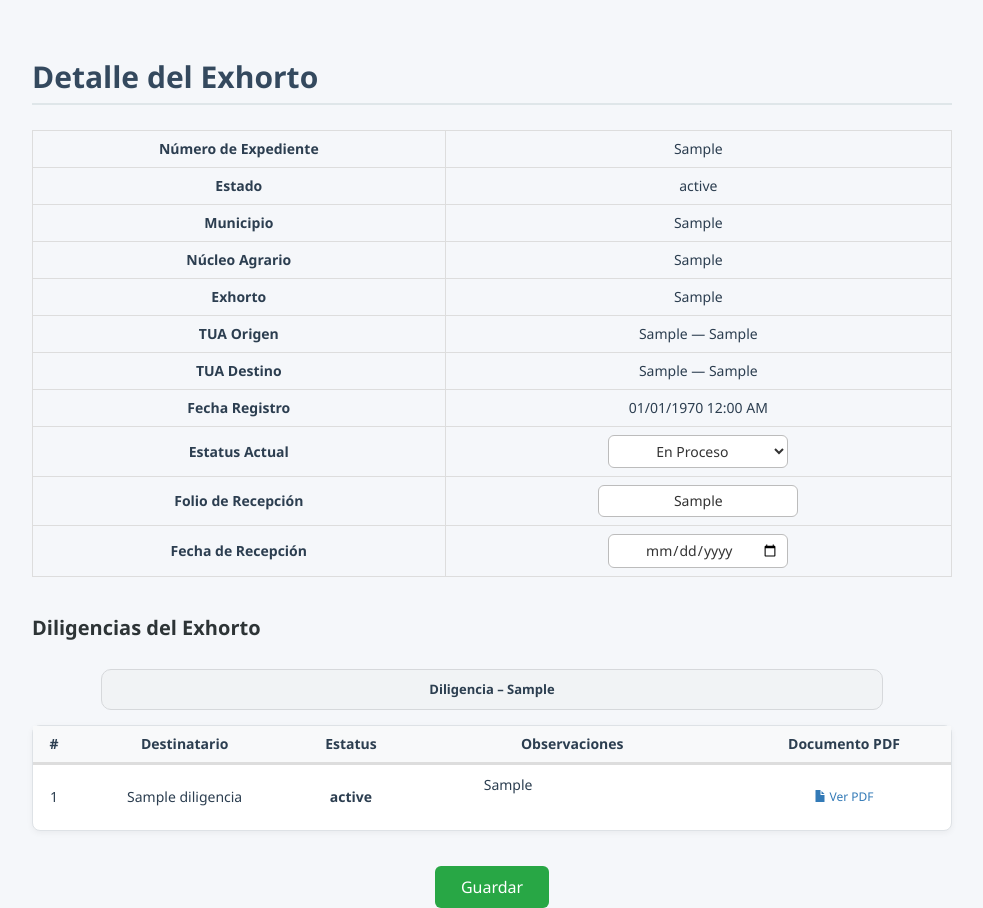
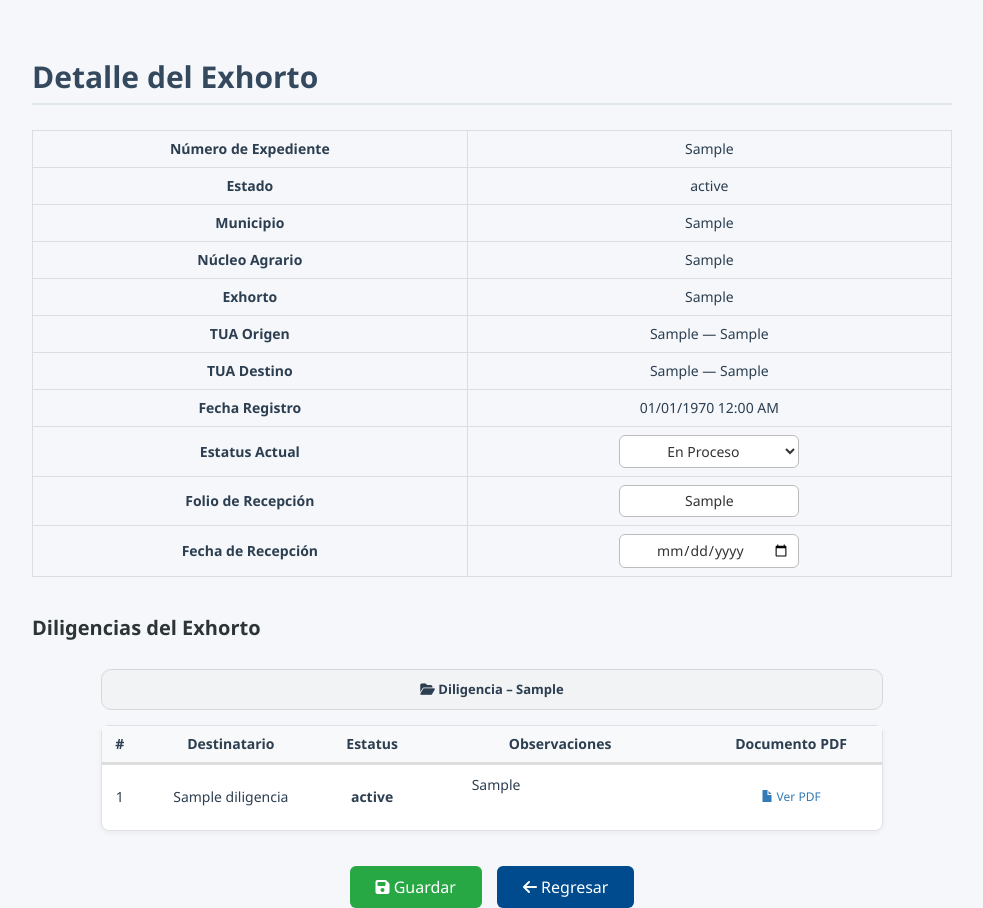
Before and after one commit to WilsongameRR/proyecto_exhorto, a PHP site: page /viewExpediente.php?id=1 in a window 1280 px wide. Shown: the part 92-1000 px from the top of the page, without its empty margins (148-1131 px from the left). Run offline with PHP 8.4, Linux system fonts and the light colour scheme; the visitor is signed in with stand-in values (Sample User, id 1); tables that the repository leaves empty or names only in its code hold one stand-in row (values such as "Sample post"); some web fonts are replaced.

Commit message:
Eliminado AJAX y actualizadas funciones de expediente y diligencias

```diff
--- a/includes/footer.php
+++ b/includes/footer.php
@@ -1,5 +1,5 @@
 <footer>
-    <small>&copy; <?= date("Y"); ?> Tribunal Superior Agrario — Unidad de Tecnologías de la Información (UTICS)</small>
+    <small>&copy; <?= date("Y"); ?> Tribunal Superior Agrario — UNIDAD DE TECNOLOGIAS DE LA INFORMACIÓN Y COMUNICACIONES (UTIC)</small>
 </footer>
 </body>
 </html>
--- a/php/funciones_expediente.php
+++ b/php/funciones_expediente.php
@@ -154,25 +154,33 @@
             </td>
         </tr>
 
-        <!-- ✅ Folio integrado -->
+        <!-- ✅ Folio de Recepción -->
         <tr>
             <th>Folio de Recepción</th>
             <td>
-                <span id="folio_destino_label"
-                      <?= $es_destinatario ? 'contenteditable="true" class="folio-editable" title="Haz clic para editar"' : 'class="folio-view-only"' ?>>
-                    <?= htmlspecialchars($expediente["folio_destino"] ?? '') ?>
-                </span>
+                <?php if ($es_destinatario): ?>
+                    <span id="folio_destino_label" contenteditable="true" class="folio-editable-box" title="Haz clic para editar">
+                        <?= htmlspecialchars($expediente["folio_destino"] ?? '') ?>
+                    </span>
+                <?php else: ?>
+                    <?= !empty($expediente["folio_destino"])
+                        ? htmlspecialchars($expediente["folio_destino"])
+                        : "<span class='text-muted'>Sin folio</span>"; ?>
+                <?php endif; ?>
             </td>
         </tr>
 
-        <!-- 🆕 Nueva fila: Fecha de Recepción -->
+        <!-- 🆕 Fecha de Recepción -->
         <tr>
             <th>Fecha de Recepción</th>
             <td>
                 <?php if ($es_destinatario): ?>
-                    <input type="date" id="fecha_recepcion_input" class="fecha-input" value="<?= htmlspecialchars($expediente["fecha_recepcion"] ?? '') ?>">
+                    <input type="date" id="fecha_recepcion_input" class="fecha-input"
+                           value="<?= htmlspecialchars($expediente["fecha_recepcion"] ?? '') ?>">
                 <?php else: ?>
-                    <span class="fecha-view"><?= htmlspecialchars($expediente["fecha_recepcion"] ?? '') ?></span>
+                    <?= !empty($expediente["fecha_recepcion"])
+                        ? htmlspecialchars($expediente["fecha_recepcion"])
+                        : "<span class='text-muted'>Sin fecha</span>"; ?>
                 <?php endif; ?>
             </td>
         </tr>
@@ -230,33 +238,26 @@
     </script>
 
     <style>
-    table.table { width: 100%; text-align: center; margin: 0 auto; }
-    .table th, .table td { text-align: center !important; vertical-align: middle !important; }
-
-    .folio-editable, .estatus-select, .fecha-input {
+    /* --- Estilos suaves y limpios --- */
+    .estatus-select, .fecha-input, .folio-editable-box {
         border: 1px solid #bcbcbc;
         padding: 5px 8px;
         border-radius: 6px;
-        min-width: 180px;
         background-color: #fff;
         color: #333;
+        min-width: 180px;
+        display: inline-block;
         text-align: center;
         transition: all 0.2s ease;
     }
-    .folio-view-only, .estatus-view, .fecha-view {
-        border: 1px solid #dcdcdc;
-        padding: 5px 8px;
-        border-radius: 6px;
-        background-color: #f9f9f9;
-        color: #333;
-        display: inline-block;
-        min-width: 180px;
-        text-align: center;
+    .estatus-select:focus, .fecha-input:focus, .folio-editable-box:focus {
+        outline: none;
+        border-color: #28a745;
+        box-shadow: 0 0 5px rgba(40,167,69,0.4);
     }
-
-    #toastMsg { position: fixed; top: 30px; left: 50%; transform: translateX(-50%); z-index: 9999; opacity: 0; transition: opacity 0.4s ease; }
-    .toast-box { background-color: #28a745; color: white; padding: 12px 20px; border-radius: 8px; box-shadow: 0 3px 10px rgba(0,0,0,0.15); font-weight: 500; animation: fadeInOut 2.5s ease; }
-    @keyframes fadeInOut { 0%{opacity:0;transform:translateY(-10px);}10%,85%{opacity:1;transform:translateY(0);}100%{opacity:0;transform:translateY(-10px);} }
+    .folio-editable-box[contenteditable="true"]:focus {
+        cursor: text;
+    }
     </style>
     <?php endif;
 }
--- a/viewExpediente.php
+++ b/viewExpediente.php
@@ -26,17 +26,34 @@
 $es_destinatario = ($id_tua == $id_tua_destino);
 $es_remitente    = ($id_tua == $id_tua_origen);
 
-/* ============================
-   Guardar FOLIO vía AJAX
-============================ */
-if (isset($_POST["ajax_folio"]) && $es_destinatario) {
-    $folio = trim($_POST["folio_destino"]);
-    $stmt = $con->prepare("UPDATE expedientes SET folio_destino = ? WHERE id_expediente = ?");
-    $stmt->bind_param("si", $folio, $id_expediente);
+/* ==========================================================
+   🔹 GUARDAR DATOS (folio y estatus) SIN AJAX
+========================================================== */
+if ($_SERVER["REQUEST_METHOD"] === "POST" && isset($_POST["guardar_cambios"])) {
+    $nuevo_estatus = trim($_POST["estatus"] ?? "");
+    $nuevo_folio   = trim($_POST["folio_destino"] ?? "");
+
+    if ($es_destinatario) {
+        if ($nuevo_folio !== "") {
+            $stmt = $con->prepare("UPDATE expedientes SET folio_destino=? WHERE id_expediente=?");
+            $stmt->bind_param("si", $nuevo_folio, $id_expediente);
             $stmt->execute();
             $stmt->close();
-    echo json_encode(["status" => "ok", "folio" => $folio]);
-    exit;
+        }
+
+        if ($nuevo_estatus !== "") {
+            $stmt = $con->prepare("UPDATE expedientes SET estatus=? WHERE id_expediente=?");
+            $stmt->bind_param("si", $nuevo_estatus, $id_expediente);
+            $stmt->execute();
+            $stmt->close();
+        }
+
+        header("Location: bienvenida.php?msg=guardado");
+        exit();
+    } else {
+        header("Location: bienvenida.php?msg=no_autorizado");
+        exit();
+    }
 }
 ?>
 <!DOCTYPE html>
@@ -45,6 +62,7 @@
 <meta charset="utf-8">
 <title>Detalle del Exhorto</title>
 <link href="bootstrap/css/bootstrap.min.css" rel="stylesheet">
+<link href="https://cdnjs.cloudflare.com/ajax/libs/font-awesome/6.5.0/css/all.min.css" rel="stylesheet">
 <script src="js/jquery.min.js"></script>
 <script src="bootstrap/js/bootstrap.min.js"></script>
 
@@ -74,127 +92,85 @@
     vertical-align: middle !important;
 }
 
-/* ✅ Folio editable (tamaño fijo y centrado) */
-.folio-editable {
+/* ✅ Campo folio */
+.folio-input {
+    width: 220px;
+    border-radius: 6px;
     border: 1px solid #ccc;
     padding: 6px 10px;
-    border-radius: 6px;
-    width: 200px;          /* 🔹 ancho fijo */
-    min-height: 30px;
     text-align: center;
-    background-color: #fff;
-    display: inline-block;
-}
-.folio-editable[contenteditable="true"]:focus {
-    outline: none;
-    border-color: #28a745;
-    box-shadow: 0 0 4px rgba(40,167,69,0.4);
 }
 
-/* ✅ Folio solo lectura */
-.folio-view-only {
-    border: 1px solid #dcdcdc;
-    padding: 6px 10px;
-    border-radius: 6px;
-    width: 200px;
-    min-height: 30px;
-    text-align: center;
-    background-color: #f9f9f9;
-    display: inline-block;
-    color: #333;
-}
-
-/* ✅ Toast verde */
-#toastMsg {
-    position: fixed;
-    top: 25px;
-    left: 50%;
-    transform: translateX(-50%);
-    z-index: 9999;
-    background-color: #28a745;
-    color: #fff;
-    padding: 12px 20px;
-    border-radius: 8px;
-    box-shadow: 0 3px 10px rgba(0,0,0,0.15);
-    opacity: 0;
-    transition: opacity 0.4s ease;
-    font-weight: 500;
-}
-
-/* ✅ Botón centrado */
+/* ✅ Contenedor botones */
 .text-center-btn {
     text-align: center;
     margin-top: 35px;
+    display: flex;
+    justify-content: center;
+    gap: 15px;
 }
+
+/* ✅ Botón Guardar */
 .btn-success {
     background: #28a745;
     border: none;
     border-radius: 6px;
     padding: 10px 26px;
     font-size: 16px;
+    color: #fff;
 }
-.btn-success:hover {
+.btn-success:hover,
+.btn-success:focus,
+.btn-success:active {
     background: #218838;
+    color: #fff !important;
+}
+
+/* ✅ Botón Regresar */
+.btn-institucional {
+    background-color: #004B8D;
+    border: none;
+    border-radius: 6px;
+    padding: 10px 26px;
+    font-size: 16px;
+    color: #fff;
+    font-weight: 500;
+}
+.btn-institucional:hover,
+.btn-institucional:focus,
+.btn-institucional:active {
+    background-color: #003C73;
+    color: #fff !important;
 }
 </style>
 </head>
 <body>
 
 <?php include "php/navbar.php"; ?>
-<div id="toastMsg"></div>
 
 <div class="container" style="margin-top:40px; max-width:950px;">
     <h2>Detalle del Exhorto</h2>
 
-    <!-- ✅ Mostrar expediente con estilo unificado -->
+    <form method="POST">
         <?php mostrarDatosExpediente($expediente, $estatus_actual, $es_destinatario); ?>
 
         <h3>Diligencias del Exhorto</h3>
         <?php mostrarTablaDiligencias($con, $id_expediente, $id_tua); ?>
 
         <div class="text-center-btn">
-        <button id="btnGuardar" class="btn btn-success">Guardar</button>
+            <button type="submit" name="guardar_cambios" class="btn btn-success">
+                <i class="fa-solid fa-floppy-disk me-1"></i> Guardar
+            </button>
+            <button type="button" id="btnRegresar" class="btn btn-institucional">
+                <i class="fa-solid fa-arrow-left me-1"></i> Regresar
+            </button>
         </div>
+    </form>
 </div>
 
 <script>
-$(function(){
-    // ✅ Mostrar toast animado
-    function showToast(msg) {
-        const toast = $("#toastMsg");
-        toast.text(msg).css("opacity", "1");
-        setTimeout(() => toast.css("opacity", "0"), 2500);
-    }
-
-    const esDestinatario = <?= $es_destinatario ? 'true' : 'false' ?>;
-
-    // ✅ Guardar botón
-    $("#btnGuardar").on("click", function(){
-        if(!esDestinatario){
+$("#btnRegresar").on("click", function(){
     window.location.href = "bienvenida.php";
-            return;
-        }
-        const nuevoFolio = $("#folio_destino_label").text().trim();
-        const nuevoEstatus = $("#selectEstatusExpediente").val();
-
-        if(nuevoFolio !== ""){
-            $.post("viewExpediente.php?id=<?= $id_expediente ?>", {
-                ajax_folio: 1,
-                folio_destino: nuevoFolio
-            });
-        }
-
-        if(nuevoEstatus){
-            const fd = new FormData();
-            fd.append("ajax_guardar_estatus_expediente","1");
-            fd.append("id_expediente","<?= (int)$id_expediente ?>");
-            fd.append("estatus", nuevoEstatus);
-            fetch("php/funciones_expediente.php",{method:"POST",body:fd});
-        }
-
-        showToast("💾 Cambios guardados correctamente");
-        setTimeout(()=> window.location.href = "bienvenida.php", 1800);
-    });
 });
 </script>
 
```
Lines whose indentation alone changed are shown as unchanged.
